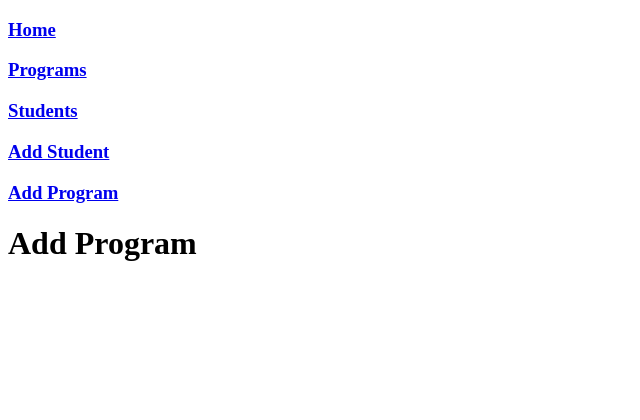
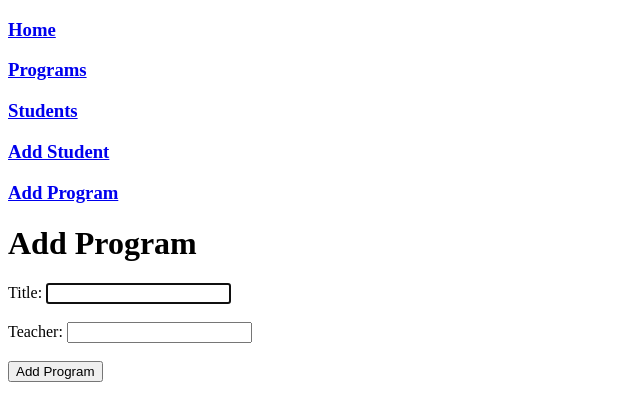
Before and after one commit to jflet004/phase-3-project-frontend, a React (Create React App) app: page /programs/new in a window 1280 px wide. Shown: the top 420 px of the page, without its empty margins (0-640 px from the left). Built offline with nearby package versions, Linux system fonts and the light colour scheme.

Commit message:
Add controlled form to Programs

```diff
--- a/src/App.js
+++ b/src/App.js
@@ -20,7 +20,6 @@ function App() {
           <Route path="/students/new" element={ <AddStudent /> } />
           <Route path="/programs" element={ <ProgramList /> } />
           <Route path="/programs/new" element={ <AddProgram /> } />
-          {/* <Route component={ PageNotFound } */}
         </Routes>
       </div>
     </Router>
--- a/src/components/AddProgram.js
+++ b/src/components/AddProgram.js
@@ -1,9 +1,57 @@
-import React from 'react'
+import React, { useState } from 'react'
+import { useNavigate } from 'react-router-dom'
 
 const AddProgram = () => {
+  const [title, setTitle] = useState("")
+  const [teacher, setTeacher] = useState("")
+
+  const navigate = useNavigate()
+
+  const handleTitleChange = e => {
+    setTitle(e.target.value)
+  }
+  const handleTeacherChange = e => {
+    setTeacher(e.target.value)
+  }
+
+  const handleSubmit = e => {
+    e.preventDefault()
+    const programObj = {
+      title: title ,
+      teacher: teacher
+    }
+
+    fetch("http://localhost:9292/programs", {
+      method: "POST",
+      headers: {
+        "Content-Type": "application/json"
+      },
+      body: JSON.stringify(programObj)
+
+    })
+    .then(response => response.json())
+
+    navigate("/programs")
+  }
+
   return (
     <div>
       <h1>Add Program</h1>
+      <form onSubmit={handleSubmit}>
+        <div>
+          <label>Title: </label>
+          <input type="text" value={ title } onChange={handleTitleChange} autoFocus={ true } />
+        </div>
+        <br />
+        <div>
+          <label>Teacher: </label>
+          <input type="text" value={ teacher } onChange={handleTeacherChange} />
+        </div>
+        <br />
+        <div>
+          <input type="submit" value="Add Program" />
+        </div>
+      </form>
     </div>
   )
 }
```
